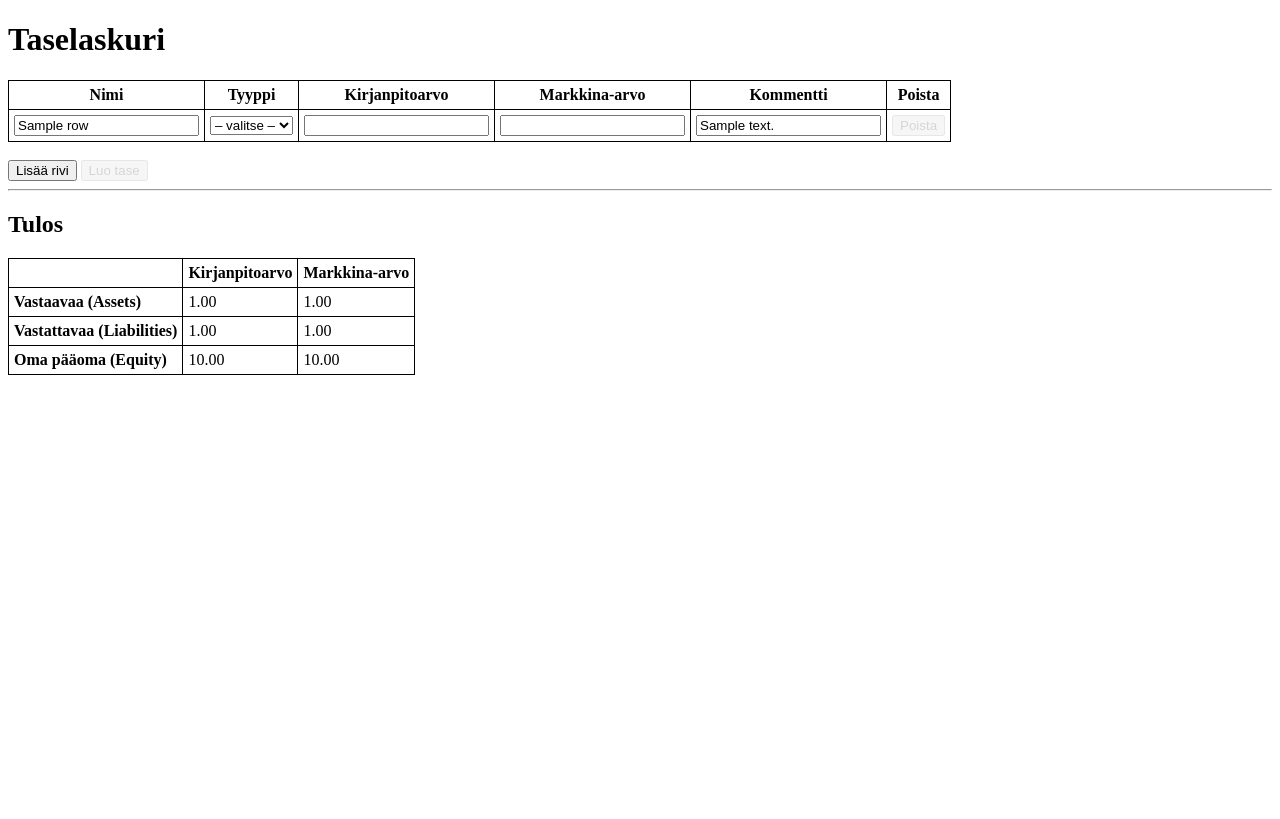
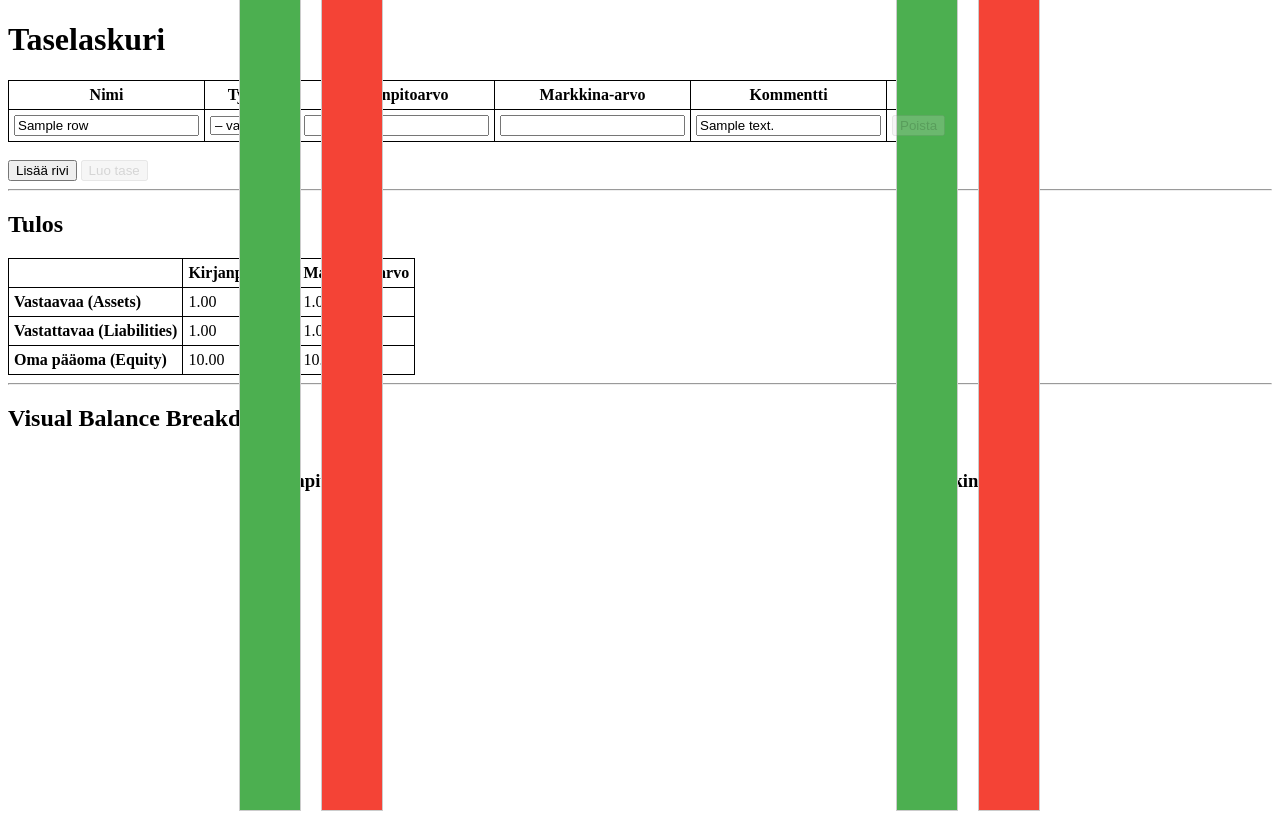
Before and after one commit to seculoseculorum/BalanceSheet, a Flask app: template templates/tase.html in a window 1280 px wide. Before the commit the page ends 375 px from the top, so only its background shows below. Run offline with Flask 3, Linux system fonts and the light colour scheme; the template is opened without the code that fills it: most values are stand-ins (such as "Sample title", 1, 10 or a date in 2020).

Commit message:
Added first version of graph functionality

```diff
--- a/templates/tase.html
+++ b/templates/tase.html
@@ -179,6 +179,62 @@ document.addEventListener("DOMContentLoaded", () => {
         <td>{{ "%.2f"|format(result.equity_market) }}</td>
     </tr>
 </table>
+<hr>
+<h2>Visual Balance Breakdown</h2>
+
+<div style="display: flex; gap: 50px; flex-wrap: wrap;">
+
+  {% for value_type in ["book", "market"] %}
+  {% set total_height = result['total_assets_' + value_type] + result['equity_' + value_type] %}
+  {% if total_height == 0 %}
+    {% set total_height = 1 %} {# avoid division by zero #}
+  {% endif %}
+  <div style="flex: 1; display: flex; flex-direction: column; align-items: center;">
+    <h3>{{ "Kirjanpitoarvo" if value_type == "book" else "Markkina-arvo" }}</h3>
+
+    <div style="display: flex; align-items: flex-end; gap: 20px; height: 300px;">
+
+      <!-- Asset Names -->
+      <div style="display: flex; flex-direction: column; justify-content: flex-end; text-align: right; margin-right: 5px;">
+        {% for asset in result.assets %}
+          {% set height_px = (asset[value_type + '_value'] / total_height * 300) %}
+          <div style="height: {{ height_px }}px; margin-bottom: 2px;">{{ asset.name }}</div>
+        {% endfor %}
+      </div>
+
+      <!-- Asset Bar -->
+      <div style="width: 60px; display: flex; flex-direction: column-reverse; border: 1px solid #ccc;">
+        {% for asset in result.assets %}
+          {% set height_px = (asset[value_type + '_value'] / total_height * 300) %}
+          <div style="height: {{ height_px }}px; background-color: #4CAF50;" title="{{ asset.name }}: {{ asset[value_type + '_value'] }}"></div>
+        {% endfor %}
+      </div>
+
+      <!-- Liability + Equity Bar -->
+      <div style="width: 60px; display: flex; flex-direction: column-reverse; border: 1px solid #ccc;">
+        {% for liab in result.liabilities %}
+          {% set height_px = (liab[value_type + '_value'] / total_height * 300) %}
+          <div style="height: {{ height_px }}px; background-color: #f44336;" title="{{ liab.name }}: {{ liab[value_type + '_value'] }}"></div>
+        {% endfor %}
+        {% set equity_height_px = (result['equity_' + value_type] / total_height * 300) %}
+        <div style="height: {{ equity_height_px }}px; background-color: #FF9800;" title="Oma pääoma: {{ result['equity_' + value_type] }}"></div>
+      </div>
+
+      <!-- Liability + Equity Names -->
+      <div style="display: flex; flex-direction: column; justify-content: flex-end; text-align: left; margin-left: 5px;">
+        {% for liab in result.liabilities %}
+          {% set height_px = (liab[value_type + '_value'] / total_height * 300) %}
+          <div style="height: {{ height_px }}px; margin-bottom: 2px;">{{ liab.name }}</div>
+        {% endfor %}
+        <div style="height: {{ equity_height_px }}px; margin-bottom: 2px;">Oma pääoma</div>
+      </div>
+
+    </div>
+  </div>
+  {% endfor %}
+
+</div>
+
 {% endif %}
 </body>
 </html>
```
